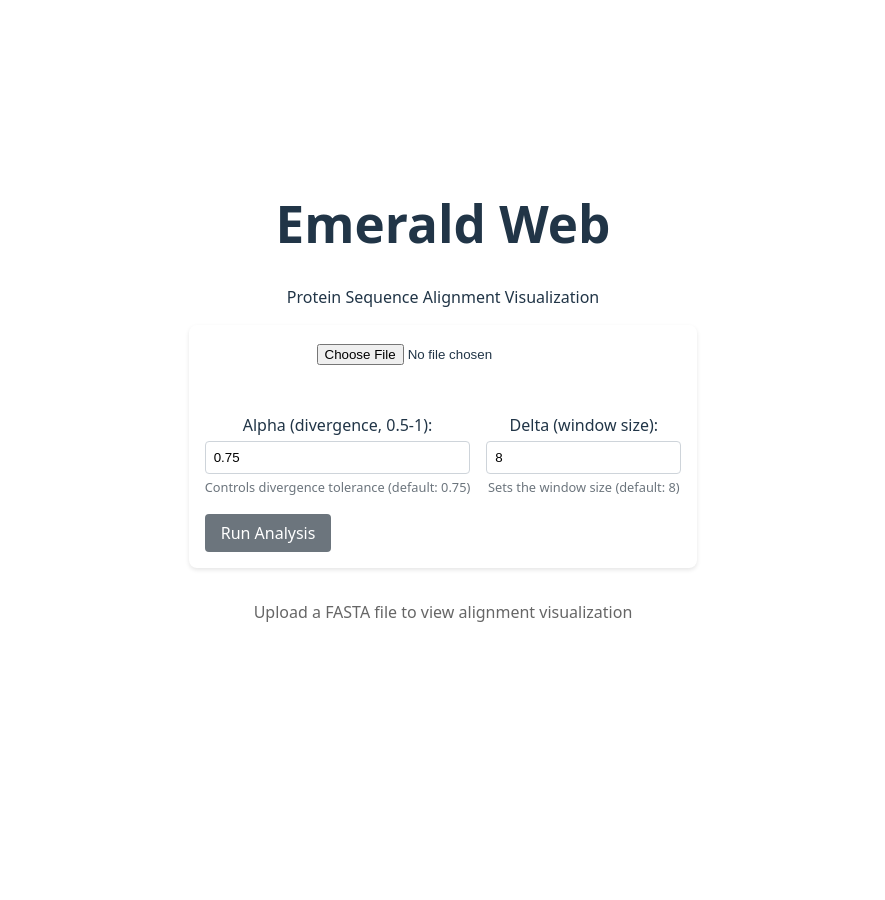
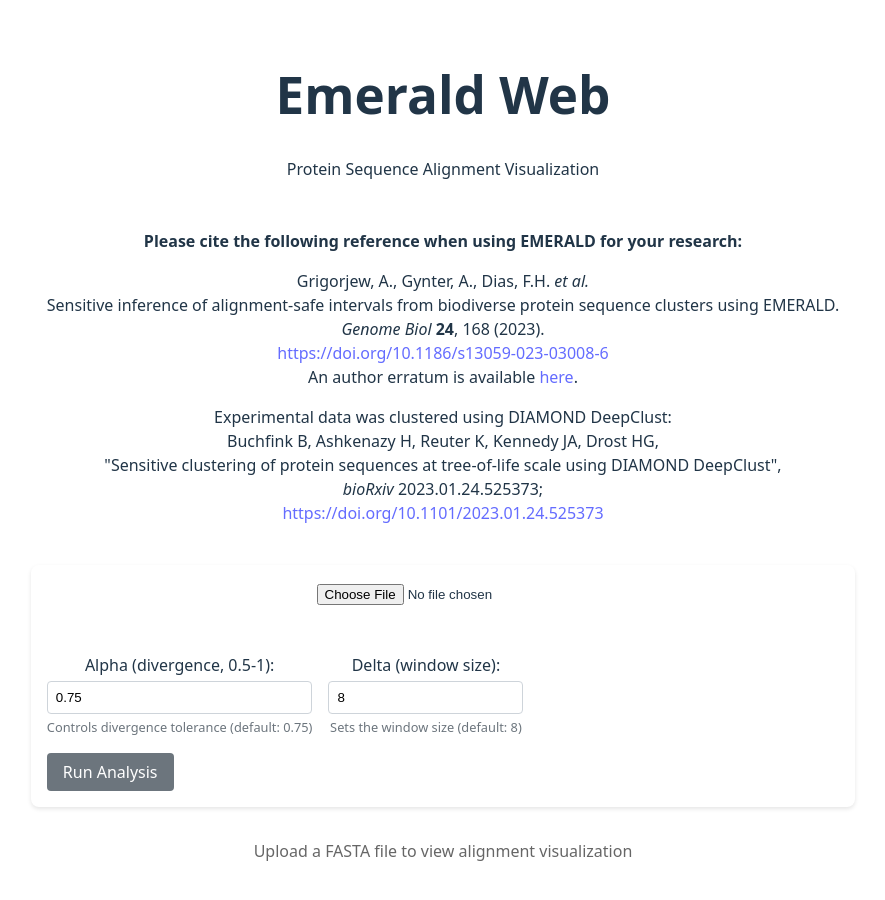
Before and after one commit to algbio/emerald-ui, a React (Vite) app: page / in a window 1280 px wide. Shown: the top 900 px of the page, without its empty margins (197-1082 px from the left). Before the commit the page ends 800 px from the top, so only its background shows below. Built offline with nearby package versions, Linux system fonts and the light colour scheme.

Commit message:
Added reference to emerald research paper

```diff
--- a/src/App.tsx
+++ b/src/App.tsx
@@ -2,7 +2,6 @@ import { useState } from 'react'
 import './App.css'
 import PointGridPlot, { type Alignment } from './components/PointGridPlot'
 import { FileUploader } from './components/FileUploader'
-
 function App() {
   const [alignments, setAlignments] = useState<Alignment[]>([])
   const [representative, setRepresentative] = useState("")
@@ -13,6 +12,7 @@ function App() {
     member: string;
     alignments: Alignment[];
   }) => {
+    console.log("Alignments generated:", data)
     setRepresentative(data.representative)
     setMember(data.member)
     setAlignments(data.alignments)
@@ -25,6 +25,38 @@ function App() {
     <>
       <h1>Emerald Web</h1>
       <p>Protein Sequence Alignment Visualization</p>
+
+      <div style={{padding: "1rem", borderRadius: "8px", marginBottom: "1.5rem", fontSize: "1rem" }}>
+        <p>
+          <strong>Please cite the following reference when using EMERALD for your research:</strong>
+        </p>
+        Grigorjew, A., Gynter, A., Dias, F.H. <i>et al.</i>
+        <br />
+        Sensitive inference of alignment-safe intervals from biodiverse protein sequence clusters using EMERALD.
+        <br />
+        <i>Genome Biol</i> <b>24</b>, 168 (2023).
+        <br />
+        <a href="https://doi.org/10.1186/s13059-023-03008-6" target="_blank" rel="noopener noreferrer">
+          https://doi.org/10.1186/s13059-023-03008-6
+        </a>
+        <br />
+        An author erratum is available&nbsp;
+        <a href="https://github.com/algbio/emerald-analysis/blob/main/emerald_erratum.pdf" target="_blank" rel="noopener noreferrer">
+          here
+        </a>.
+        <p style={{ marginBottom: 0 }}>
+          Experimental data was clustered using DIAMOND DeepClust:
+        </p>
+        Buchfink B, Ashkenazy H, Reuter K, Kennedy JA, Drost HG,
+        <br />
+        "Sensitive clustering of protein sequences at tree-of-life scale using DIAMOND DeepClust",
+        <br />
+        <i>bioRxiv</i> 2023.01.24.525373;
+        <br />
+        <a href="https://doi.org/10.1101/2023.01.24.525373" target="_blank" rel="noopener noreferrer">
+          https://doi.org/10.1101/2023.01.24.525373
+        </a>
+      </div>
 
       <FileUploader onAlignmentsGenerated={handleAlignmentsGenerated} />
 
@@ -47,6 +79,7 @@ function App() {
         </p>
       )}
     </>
+
   )
 }
 
```
